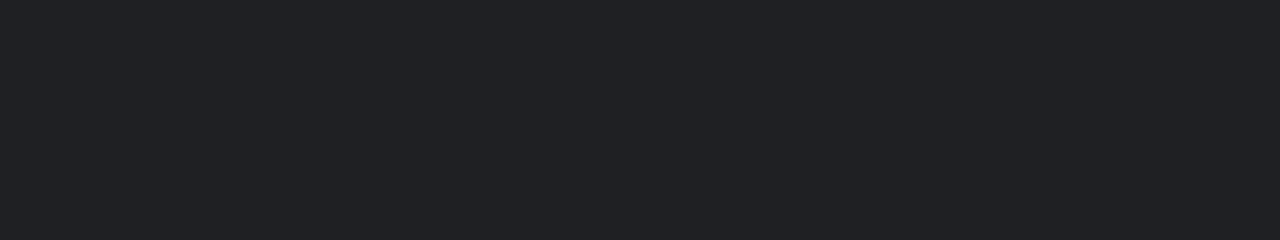
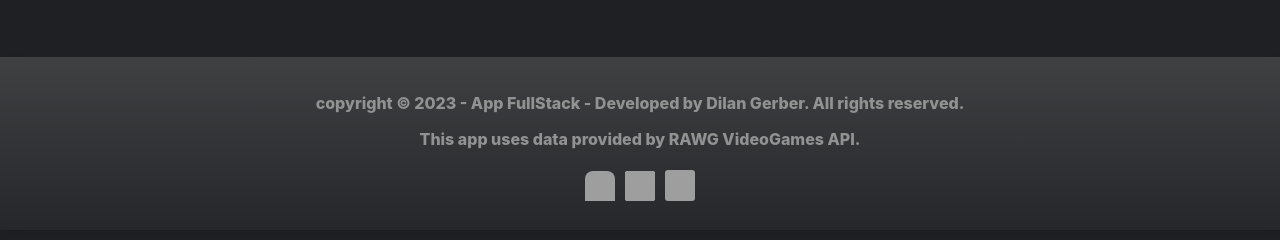
Before and after one commit to DilanGerber/PI-Videogames, a React (Create React App) app in the folder client/: page /home in a window 1280 px wide. Shown: the part 238-478 px from the top of the page. Built offline with nearby package versions, Linux system fonts and the light colour scheme; no server answers; grey boxes are pictures that could not be loaded.

Commit message:
Footer agregado

```diff
--- a/client/src/components/detail/Detail.jsx
+++ b/client/src/components/detail/Detail.jsx
@@ -3,6 +3,7 @@ import { useDispatch, useSelector } from 'react-redux'
 import { useParams, useNavigate } from 'react-router-dom'
 import { clearDetail, getVideogameById } from '../../redux/actions'
 import './Detail.css'
+import Footer from '../footer/Footer'
 
 const Detail = () => {
 
@@ -39,6 +40,7 @@ const Detail = () => {
         <p className='description_raw'><span className='span'>Description:{" "}</span>{detail.description_raw}</p>
       </div>
       </div>
+      <Footer />
     </div>
   )
 }
--- a/client/src/components/errorPage/ErrorPage.jsx
+++ b/client/src/components/errorPage/ErrorPage.jsx
@@ -1,6 +1,7 @@
 import React from 'react'
 import {  useNavigate } from 'react-router-dom';
 import './ErrorPage.css'
+import Footer from '../footer/Footer';
 
 const ErrorPage = () => {
   const navigate = useNavigate()
@@ -12,6 +13,7 @@ const ErrorPage = () => {
       <div className='contError'>
         <img className='error' src={require('../../imagenes/PAGINA NO ENCONTRADA.png')} alt="" />
       </div>
+      <Footer />
     </div>
   )
 }
--- /dev/null
+++ b/client/src/components/footer/Footer.css
@@ -0,0 +1,33 @@
+.footer {
+    background: linear-gradient(180deg, rgba(249, 249, 249, 0.15) 0%, rgba(249, 249, 249, 0.03) 100%);
+    color: #fff;
+    text-align: center;
+    padding: 20px 0;
+    box-shadow: 5px 5px 10px 0px #0000001A;
+}
+
+.footerContainer {
+    max-width: 960px;
+    margin: 0 auto;
+}
+
+.img1 {
+    width: 30px;
+    height: 30px;
+    margin: 5px;
+}
+
+.img2 {
+    width: 30px;
+    height: 30px;
+    margin: 5px;
+    background-color: azure;
+    border-radius: 3px;
+}
+
+.img3 {
+    width: 30px;
+    height: 31px;
+    margin: 5px;
+    border-radius: 3px;
+}
--- /dev/null
+++ b/client/src/components/footer/Footer.jsx
@@ -0,0 +1,28 @@
+import React from 'react'
+import { Link } from 'react-router-dom'
+import './Footer.css'
+
+const Footer = () => {
+    return (
+        <footer className='footer'>
+                <div className='footerContainer'>
+                    <p>copyright &copy; 2023 - App FullStack - Developed by Dilan Gerber. All rights reserved.</p>
+                    <p>This app uses data provided by RAWG VideoGames API.</p>
+
+                    <Link to={'https://clubaindependiente.com.ar/'} target="_blank">
+                        <img className='img1' src="https://imgs.search.brave.com/IgX9_wXgeDo05kR8Z-Z4vNixhO82oaQq1fGfGqrmsRQ/rs:fit:860:0:0/g:ce/aHR0cHM6Ly9jZG4u/aWNvbi1pY29ucy5j/b20vaWNvbnMyLzEw/OTkvUE5HLzUxMi8x/NDg1NDgyMTk5LWxp/bmtlZGluXzc4NjY3/LnBuZw" alt="Linkedin" />
+                    </Link>
+
+                    <Link to={'https://github.com/dilangerber'} target="_blank">
+                        <img  className='img2' src="https://github.com/fluidicon.png" alt="Git hub" />
+                    </Link>
+
+                    <Link to={'https://rawg.io/'} target="_blank">
+                        <img className='img3' src="https://imgs.search.brave.com/ulFA5Ct-9ugPBIvJPY2FK7KYRaUugKLzPvQ_uPQrcPM/rs:fit:860:0:0/g:ce/aHR0cHM6Ly9taXJv/Lm1lZGl1bS5jb20v/djIvMSpCcE45UUFR/VG44OTJCZUp2S3E3/Rk1RLnBuZw" alt="Rawg" />
+                    </Link>
+                </div>
+        </footer>
+    )
+}
+
+export default Footer
--- a/client/src/components/home/Home.jsx
+++ b/client/src/components/home/Home.jsx
@@ -2,6 +2,7 @@ import React, { useEffect } from 'react'
 import Nav from '../navbar/Nav'
 import Cards from '../cards/Cards'
 import { useDispatch } from 'react-redux'
+import Footer from '../footer/Footer'
 import { allVideogames } from '../../redux/actions'
 
 const Home = () => {
@@ -20,6 +21,9 @@ const Home = () => {
       <div>
         <Cards />
       </div>
+      <div>
+        <Footer />
+      </div>
     </div>
   )
 }
```
